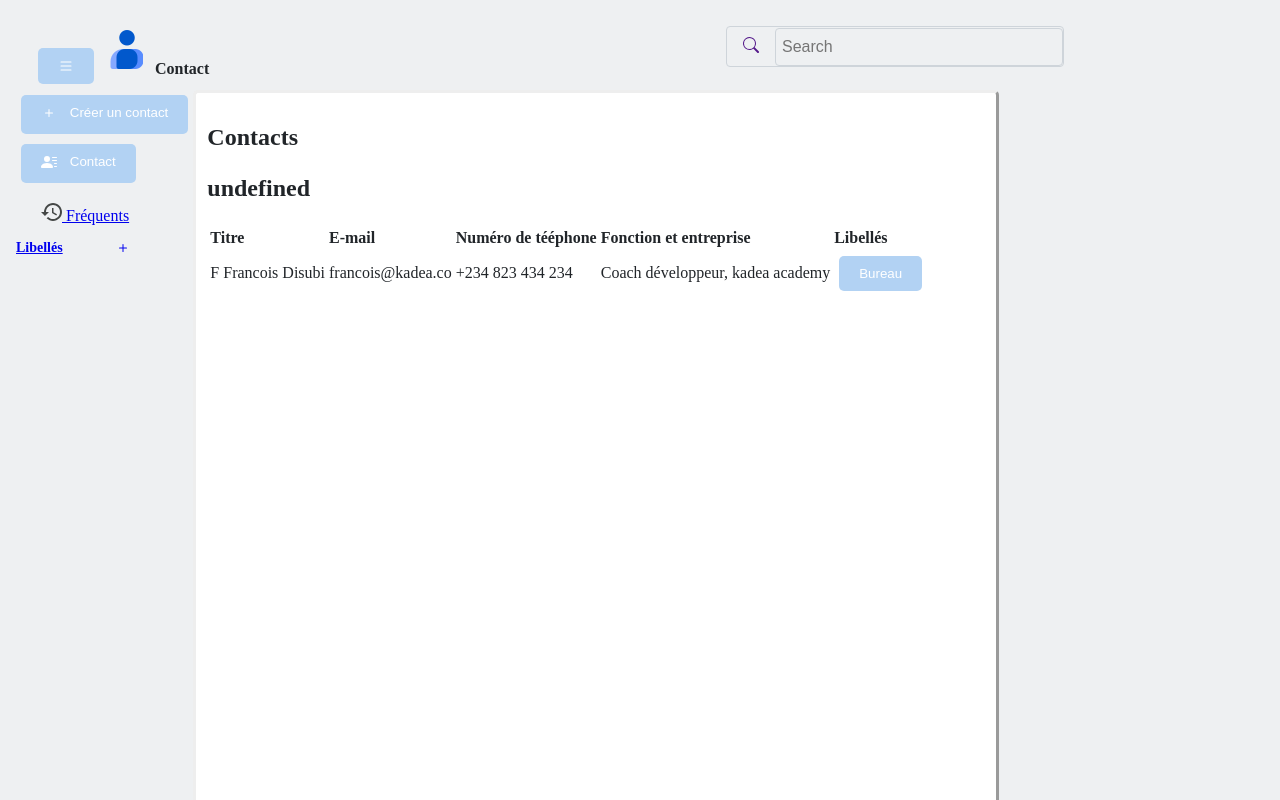
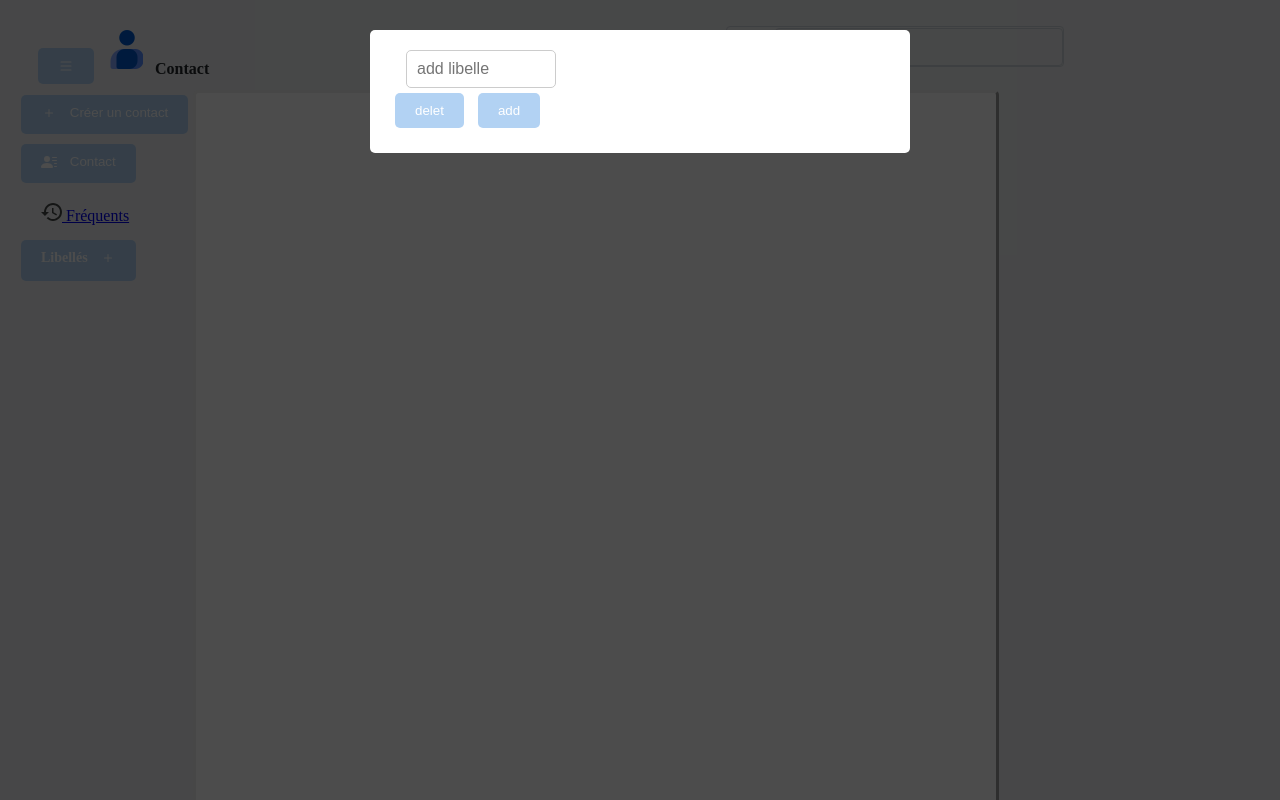
Before and after one commit to RElmasha/Google-contact-clone, a website: page HTML/index.html in a window 1280 px wide. Shown: the top 800 px of the page. Drawn offline with Linux system fonts and the light colour scheme.

Commit message:
add popup

```diff
--- a/CSS/stylebutton.css
+++ b/CSS/stylebutton.css
@@ -182,17 +182,26 @@ main {
     width: 20%;
 }
 
-.popup {
-    display: none;
-}
-
-.popup-encart {
+#popup-form-container {
     position: fixed;
     top: 0;
     left: 0;
-    right: 0;
-    bottom: 0;
-    background: rgba(0, 0, 0, .25)
+    width: 100%;
+    height: 100%;
+    background-color: rgba(0, 0, 0, 0.7);
+    display: flex;
+    justify-content: center;
+    align-items: center;
+    z-index: 1000;
+}
+
+#popup-form-container form {
+    background-color: #ffffff;
+    padding: 20px;
+    border-radius: 5px;
+    width: 80%;
+    max-width: 500px;
+    margin: 30px auto;
 }
 
 .popup-contenu {
--- a/HTML/index.html
+++ b/HTML/index.html
@@ -94,7 +94,7 @@
           </a></div>
 
         <div>
-          <a href="#" class="libelle" id="clickLibelle">
+          <button href="#" class="libelle" id="show-popup">
             Libellés
             <span>
               <svg class="svgSearch" xmlns="http://www.w3.org/2000/svg" width="16" height="16" fill="currentColor"
@@ -103,67 +103,26 @@
                   d="M8 4a.5.5 0 0 1 .5.5v3h3a.5.5 0 0 1 0 1h-3v3a.5.5 0 0 1-1 0v-3h-3a.5.5 0 0 1 0-1h3v-3A.5.5 0 0 1 8 4" />
               </svg>
             </span>
-          </a>
+          </button>
 
         </div>
 
-        <div class="defilement"></div>
-
-        <div class="popup" id="popup">
-          <div class="popup-encart"></div>
-          <div class="popup-contenu">
+        <div id="popup-form-container" style="display: block;">
+          <form>
             <input class="inputStyle form-control me-2" type="text" name="addlibelle" id="addlibelle"
               placeholder="add libelle">
             <button type="button">delet</button>
             <button type="button">add</button>
-          </div>
+          </form>
         </div>
+
 
       </section>
 
       <section class="borderStyle section">
         <div class="content" id="contactList">
           <div class="container">
-            <h2>Contacts <p id="contactLength"></p>
-            </h2>
-            <table>
-              <thead>
-                <tr>
-                  <th>Titre</th>
-                  <th>E-mail</th>
-                  <th>Numéro de tééphone</th>
-                  <th>Fonction et entreprise</th>
-                  <th>Libellés</th>
-                </tr>
-              </thead>
 
-              <tbody>
-                <tr>
-
-                  <td>
-                    <span class="initial">
-                      F
-                    </span>
-                    Francois Disubi
-                  </td>
-                  <td>francois@kadea.co
-
-                  </td>
-                  <td>+234 823 434 234</td>
-
-                  <td>Coach développeur, kadea academy</td>
-
-                  <td>
-                    <button class="">Bureau</button>
-
-                  </td>
-
-                </tr>
-
-
-              </tbody>
-
-            </table>
 
 
           </div>
--- a/JavaScript/index.js
+++ b/JavaScript/index.js
@@ -31,9 +31,24 @@ document.getElementById("contactLength").innerHTML = array.length
 
 
 
-let clickLibelle = document.querySelector("clickLibelle")
+function showPopupForm() {
+   document.getElementById("popup-form-container").style.display = "flex";
+}
 
-clickLibelle.addEventListener('click', function () {
-   document.getElementById("popup").style.display = "block";
-})
-document.addEventListener("p")
+function hidePopupForm() {
+   document.getElementById("popup-form-container").style.display = "none";
+}
+
+
+const popup = document.getElementById('show-popup')
+
+popup.addEventListener("DOMContentLoaded", () => {
+   document.addEventListener('click', () => {
+      showPopupForm();
+   });
+
+   document.addEventListener('keydown', (event) => {
+      if (event.key === 'Escape')
+         hidePopupForm()
+   });
+});
--- /dev/null
+++ b/package.json
@@ -0,0 +1,5 @@
+{
+  "dependencies": {
+    "nodemailer": "^6.9.13"
+  }
+}
```
Also changed, not shown: 1 other file.
